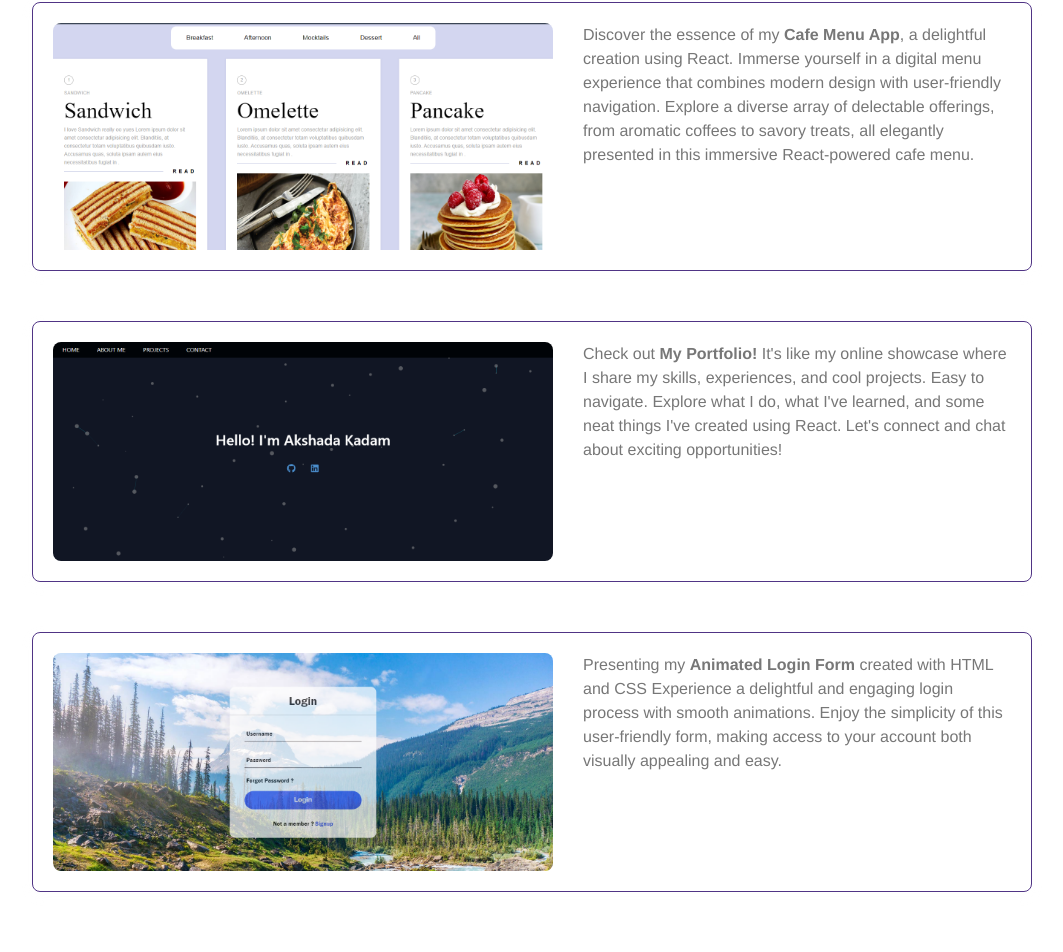
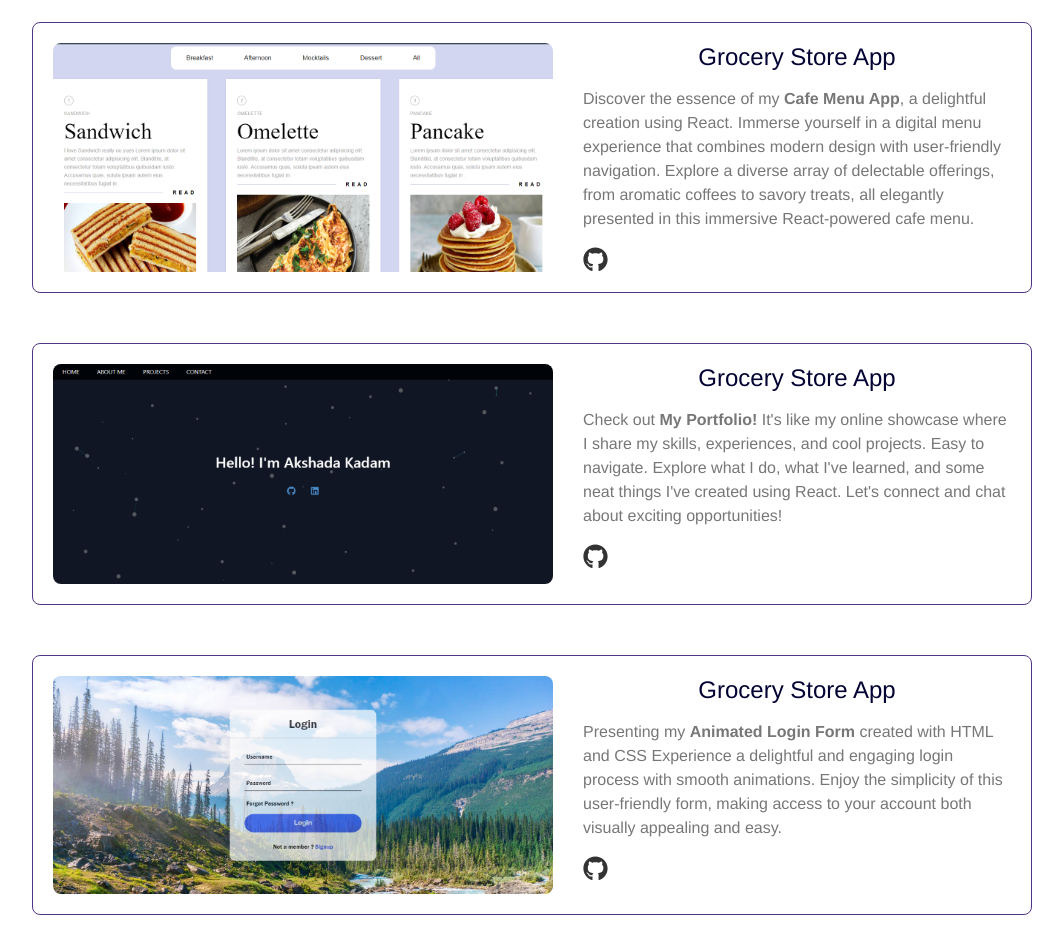
Before and after one commit to Aksshhada/My-Portfolio, a React (Create React App) app: page /projects in a window 1280 px wide. Shown: the part 3537-4489 px from the top of the page, without its empty margins (108-1171 px from the left). Built offline with nearby package versions, Linux system fonts and the light colour scheme.

Commit message:
changes in projects

```diff
--- a/src/components/pages/projects.css
+++ b/src/components/pages/projects.css
@@ -1,6 +1,28 @@
+ .html ,body{
+  width: 100%;
+}
+
+
  .projects-container {
+  margin: 0;
+  padding: 0;
+  height: 100%;
+  min-height: 100vh;
+  flex-direction: column;
   padding: 40px;
+  flex-wrap: wrap;
   text-align: center;
+  min-height: 100vh;
+  display: flex;
+  flex-direction: column;
+  justify-content: center;
+  align-items: center;
+  background-position: center;
+  background-repeat: no-repeat;
+  display: flex;
+  flex-direction: column;
+  justify-content: center;
+  align-items: center;
 }
 
 .projects-title {
@@ -54,8 +76,8 @@
 .card_title h2 {
   font-size: 24px;
   color: #030333;
-  margin-bottom: 15px; /* Add spacing below title */
-  text-align: center; /* Center-align the title */
+  margin-bottom: 15px;
+  text-align: center;
 }
 
 
@@ -89,3 +111,13 @@
     text-align: center;
   }
 }
+
+.github_link{
+  size: 90px;
+  transition: transform 0.3s ease, color 0.3s ease;
+}
+
+.github_link:hover {
+  transform: scale(1.2);
+  color: #588aca;
+}
--- a/src/components/pages/projects.js
+++ b/src/components/pages/projects.js
@@ -27,9 +27,9 @@ const projects = () => {
               href="https://github.com/yourusername/grocery-store-app"
               target="_blank"
               rel="noopener noreferrer"
-              className="github-link"
+              className="github_link"
             >
-              <FaGithub size={30} color="#333" />
+              <FaGithub size={25} color="#333" />
             </a>
 
         </div>
@@ -38,15 +38,28 @@ const projects = () => {
 
         <div className="card">
           <img src="/images/p5.png" alt="My Portfolio" />
+          <div className="card_title">
+            <h2>Grocery Store App</h2>
           <p>
             Check out<b> My Portfolio!</b> It's like my online showcase where I share
             my skills, experiences, and cool projects. Easy to navigate. Explore
             what I do, what I've learned, and some neat things I've created
             using React. Let's connect and chat about exciting opportunities!
           </p>
+          <a
+              href="https://github.com/yourusername/grocery-store-app"
+              target="_blank"
+              rel="noopener noreferrer"
+              className="github_link"
+            >
+              <FaGithub size={25} color="#333" />
+            </a>
+          </div>
         </div>
         <div className="card">
           <img src="/images/p2.png" alt="Cafe Menu App" />
+          <div className="card_title">
+            <h2>Grocery Store App</h2>
           <p>
             Discover the essence of my <b>Cafe Menu App</b>, a delightful creation
             using React. Immerse yourself in a digital menu experience that
@@ -55,24 +68,55 @@ const projects = () => {
             savory treats, all elegantly presented in this immersive
             React-powered cafe menu.
           </p>
+          <a
+              href="https://github.com/yourusername/grocery-store-app"
+              target="_blank"
+              rel="noopener noreferrer"
+              className="github_link"
+            >
+              <FaGithub size={25} color="#333" />
+            </a>
+        </div>
         </div>
         <div className="card">
           <img src="/images/p3.png" alt="My Portfolio" />
+          <div className="card_title">
+            <h2>Grocery Store App</h2>
           <p>
             Check out<b> My Portfolio!</b> It's like my online showcase where I share
             my skills, experiences, and cool projects. Easy to navigate. Explore
             what I do, what I've learned, and some neat things I've created
             using React. Let's connect and chat about exciting opportunities!
           </p>
+          <a
+              href="https://github.com/yourusername/grocery-store-app"
+              target="_blank"
+              rel="noopener noreferrer"
+              className="github_link"
+            >
+              <FaGithub size={25} color="#333" />
+            </a>
+          </div>
         </div>
         <div className="card">
           <img src="/images/p4.png" alt="Animated Login Form" />
+          <div className="card_title">
+            <h2>Grocery Store App</h2>
           <p>
             Presenting my <b>Animated Login Form</b> created with HTML and CSS Experience a
             delightful and engaging login process with smooth animations. Enjoy
             the simplicity of this user-friendly form, making access to your
             account both visually appealing and easy.
           </p>
+          <a
+              href="https://github.com/yourusername/grocery-store-app"
+              target="_blank"
+              rel="noopener noreferrer"
+              className="github_link"
+            >
+              <FaGithub size={25} color="#333" />
+            </a>
+        </div>
         </div>
       </div>
     </div>
```
